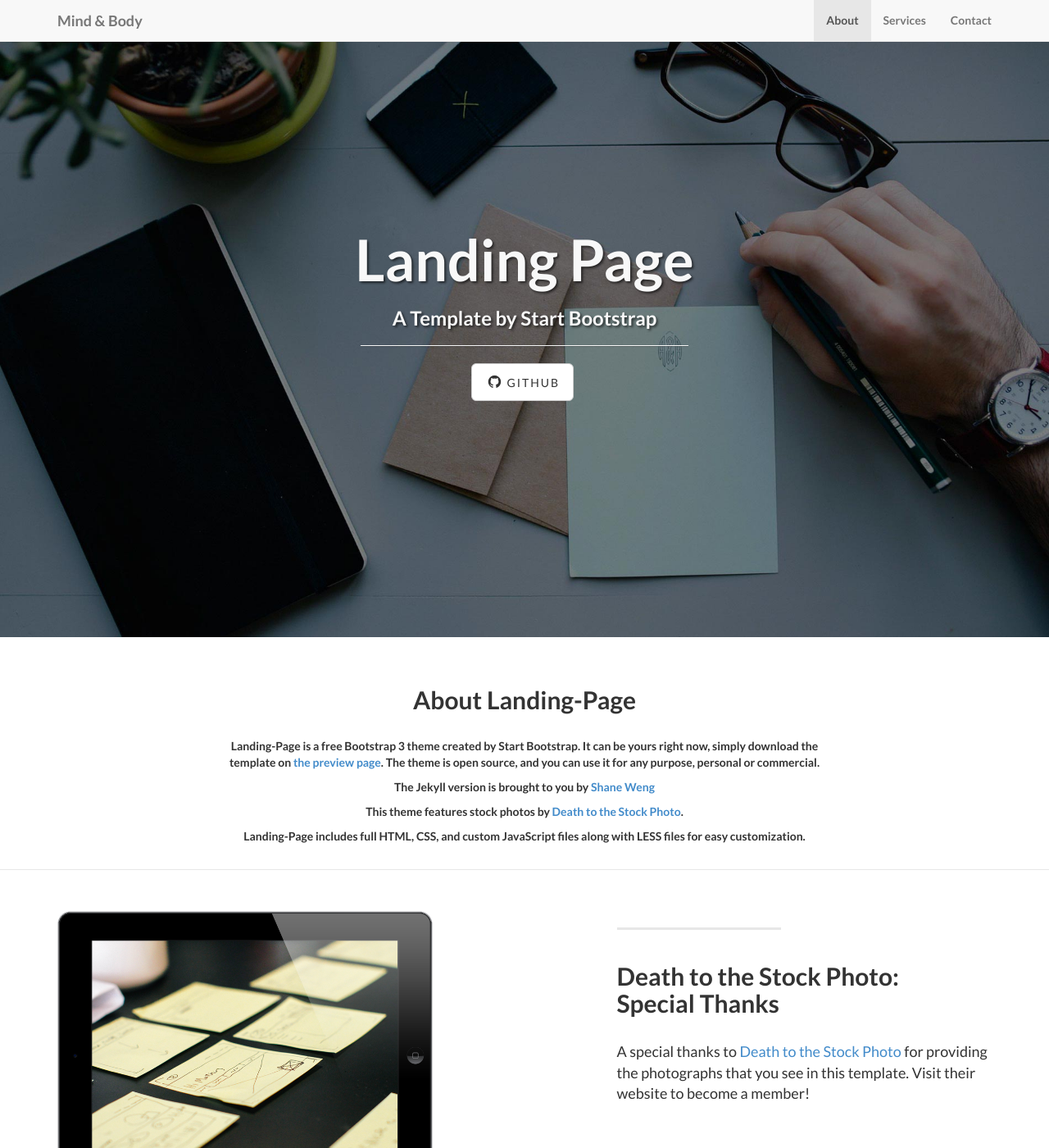
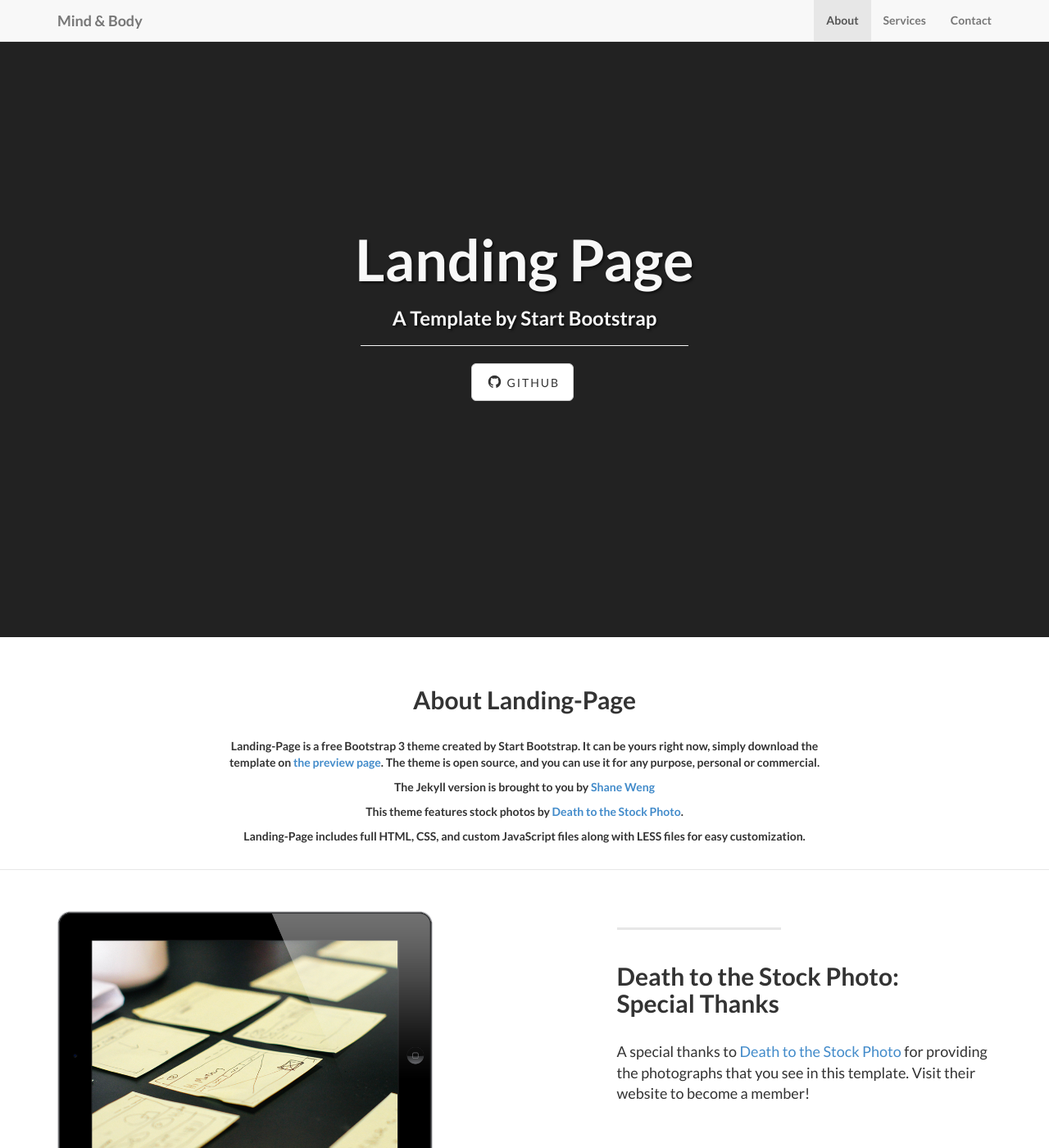
Before and after one commit to mind-and-body/mind-and-body.github.io, a Jekyll site: the page built from index.html, in a window 1280 px wide and 1400 px high. Shown: the whole window at 82% size. Built offline with Jekyll 4.4.1, drawn with Linux system fonts in a browser that asks for light colours.

Commit message:
Updating

```diff
--- a/css/landing-page.css
+++ b/css/landing-page.css
@@ -31,7 +31,8 @@
     padding-bottom: 50px;
     text-align: center;
     color: #f8f8f8;
-    background: url(../img/intro-bg.jpg) no-repeat center center;
+    background: #222222;
+    /* url(../img/intro-bg.png) no-repeat center center; */
     background-size: cover;
 }
 
```
